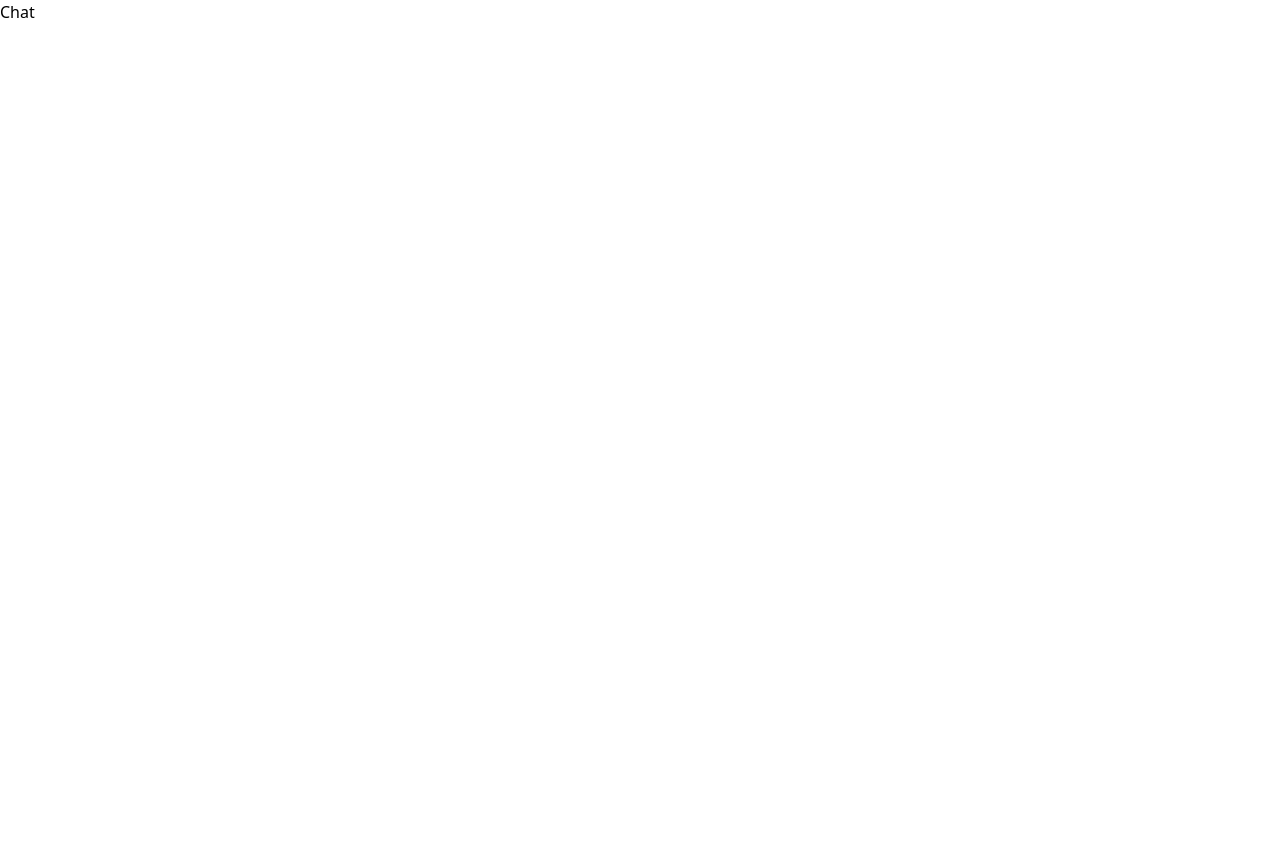
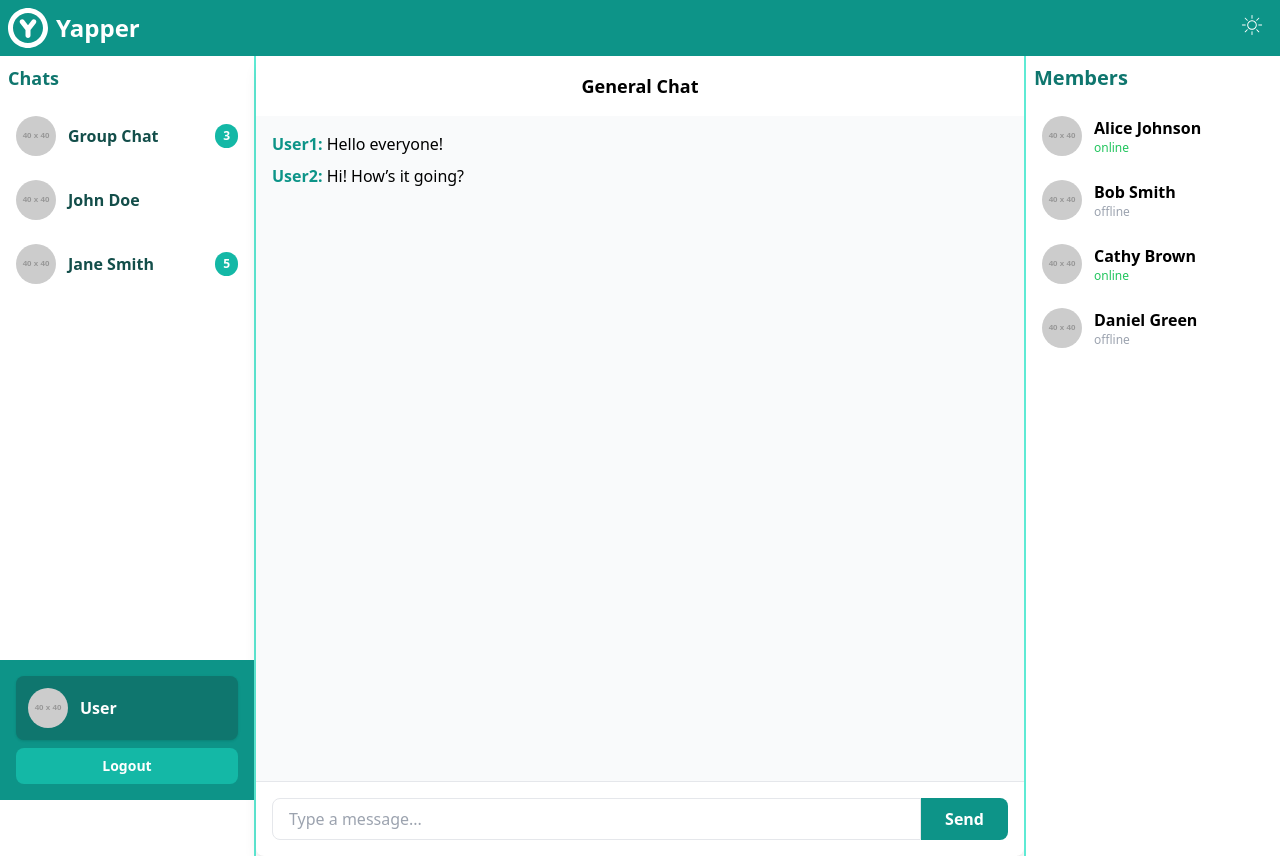
Before and after one commit to Harshil-08/Yapper, a React (Vite) app in the folder client/: page /chat in a window 1280 px wide. Before the commit the page ends 800 px from the top, so only its background shows below. Built offline with nearby package versions, Linux system fonts and the light colour scheme.

Commit message:
Added: Chat

```diff
--- a/client/src/components/layout/AppLayout.jsx
+++ b/client/src/components/layout/AppLayout.jsx
@@ -8,7 +8,7 @@ const AppLayout = ()=> WrappedComponent => {
 		return(
 			<>
 				<Header/>
-				<div className='flex h-screen flex-1'>
+				<div className='flex h-screen'>
 					<Sidebar/>
 					<WrappedComponent {...props}/>
 					<MembersList/>
--- a/client/src/pages/Chat.jsx
+++ b/client/src/pages/Chat.jsx
@@ -1,9 +1,57 @@
-import React from 'react'
+import React, { useState } from 'react';
+import AppLayout from '../components/layout/AppLayout';
 
 const Chat = () => {
+  const [message, setMessage] = useState('');
+  const chatName = "General Chat";
+
+  const handleSend = () => {
+    if (message.trim()) {
+      // Logic to send the message
+      console.log("Message sent:", message);
+      setMessage(''); // Clear input after sending
+    }
+  };
+
   return (
-    <div>Chat</div>
-  )
-}
+    <div className="flex flex-col flex-1 bg-white w-2/3 shadow-lg rounded-lg">
 
-export default Chat
+      {/* Chat Header */}
+      <div className="p-4 font-bold text-lg text-center">
+        {chatName}
+      </div>
+
+      {/* Chat Messages Area */}
+      <div className="flex-1 p-4 overflow-y-auto bg-gray-50">
+        {/* Sample Messages (replace with mapped messages from state or props) */}
+        <div className="mb-2">
+          <span className="font-semibold text-teal-600">User1:</span> Hello everyone!
+        </div>
+        <div className="mb-2">
+          <span className="font-semibold text-teal-600">User2:</span> Hi! How’s it going?
+        </div>
+        {/* This area would be dynamically populated with messages */}
+      </div>
+
+      {/* Message Input Area */}
+      <div className="flex p-4 border-t border-gray-200">
+        <input
+          type="text"
+          className="flex-1 px-4 py-2 border rounded-l-lg focus:outline-none"
+          placeholder="Type a message..."
+          value={message}
+          onChange={(e) => setMessage(e.target.value)}
+          onKeyDown={(e) => e.key === 'Enter' && handleSend()}
+        />
+        <button
+          className="px-6 py-2 bg-teal-600 text-white font-semibold rounded-r-lg hover:bg-teal-500 transition duration-300"
+          onClick={handleSend}
+        >
+          Send
+        </button>
+      </div>
+    </div>
+  );
+};
+
+export default AppLayout()(Chat);
```
